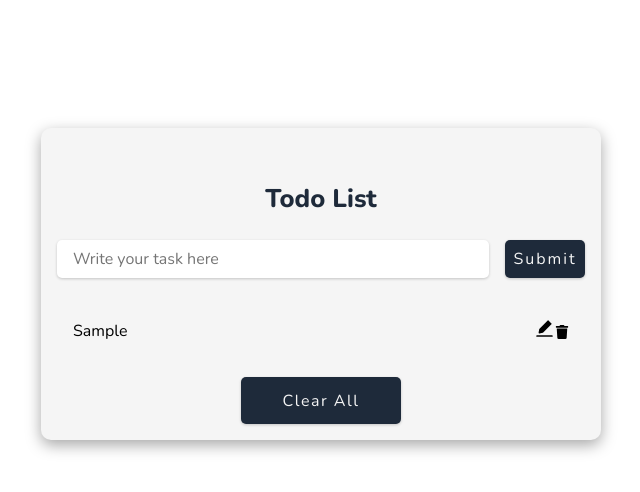
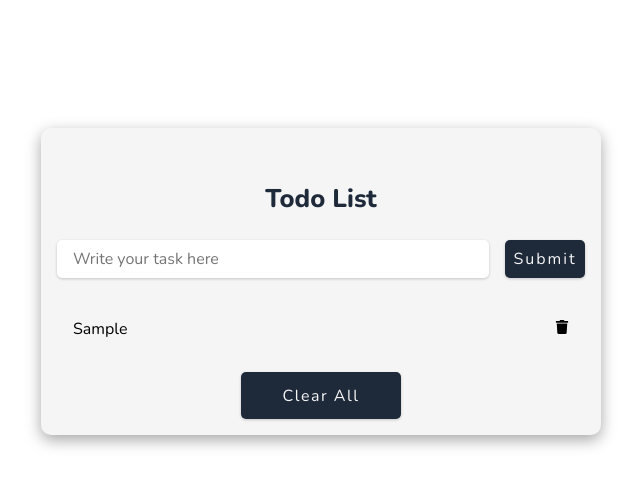
Before and after one commit to ruthinunes/todoList, a React (Vite) app: page / in a window 1280 px wide. Both pictures are taken after typing "Sample" into the empty fields and a click on the button "Submit". Shown: the top 492 px of the page, without its empty margins (319-959 px from the left). Built offline with nearby package versions, Linux system fonts and the light colour scheme.

Commit message:
Placing delete button on list component

```diff
--- a/src/components/List/List.tsx
+++ b/src/components/List/List.tsx
@@ -1,4 +1,4 @@
-import ListBtns from "../ListBtns/ListBtns";
+import { FaTrash } from "react-icons/fa";
 
 interface TaskProps {
   id: number;
@@ -8,19 +8,21 @@ interface TaskProps {
 interface ListProps {
   tasks: TaskProps[];
   onDelete: (id: number) => void;
-  onEdit: (id: number) => void;
   onClearAll: () => void;
 }
 
-const List = ({ tasks, onDelete, onEdit, onClearAll }: ListProps) => {
+const List = ({ tasks, onDelete, onClearAll }: ListProps) => {
   if (tasks.length === 0) return null;
+
   return (
     <div className="task-ctn">
       <ul className="task-list">
         {tasks.map((task) => (
           <li className="task-list-item" key={task.id}>
             <p>{task.description}</p>
-            <ListBtns id={task.id} onDelete={onDelete} onEdit={onEdit} />
+            <button onClick={() => onDelete(task.id)}>
+              <FaTrash size={14} />
+            </button>
           </li>
         ))}
       </ul>
```
